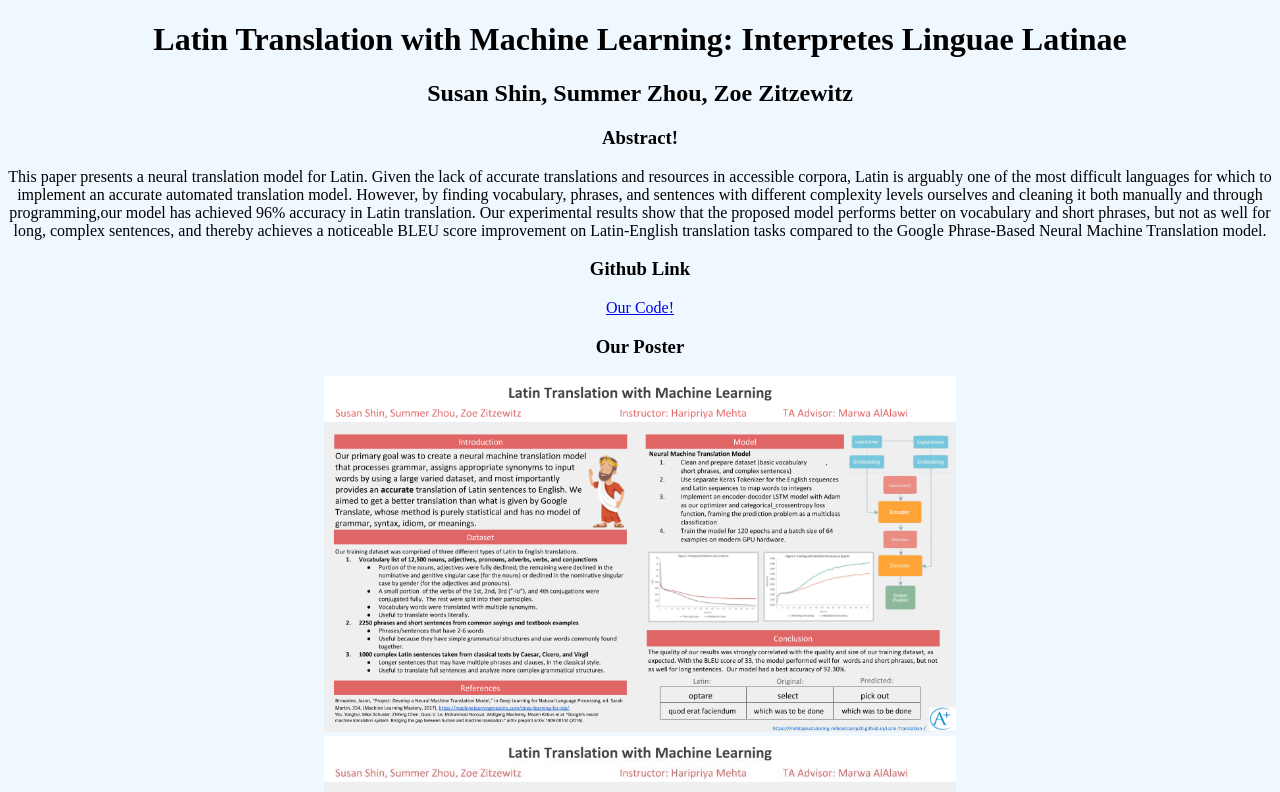
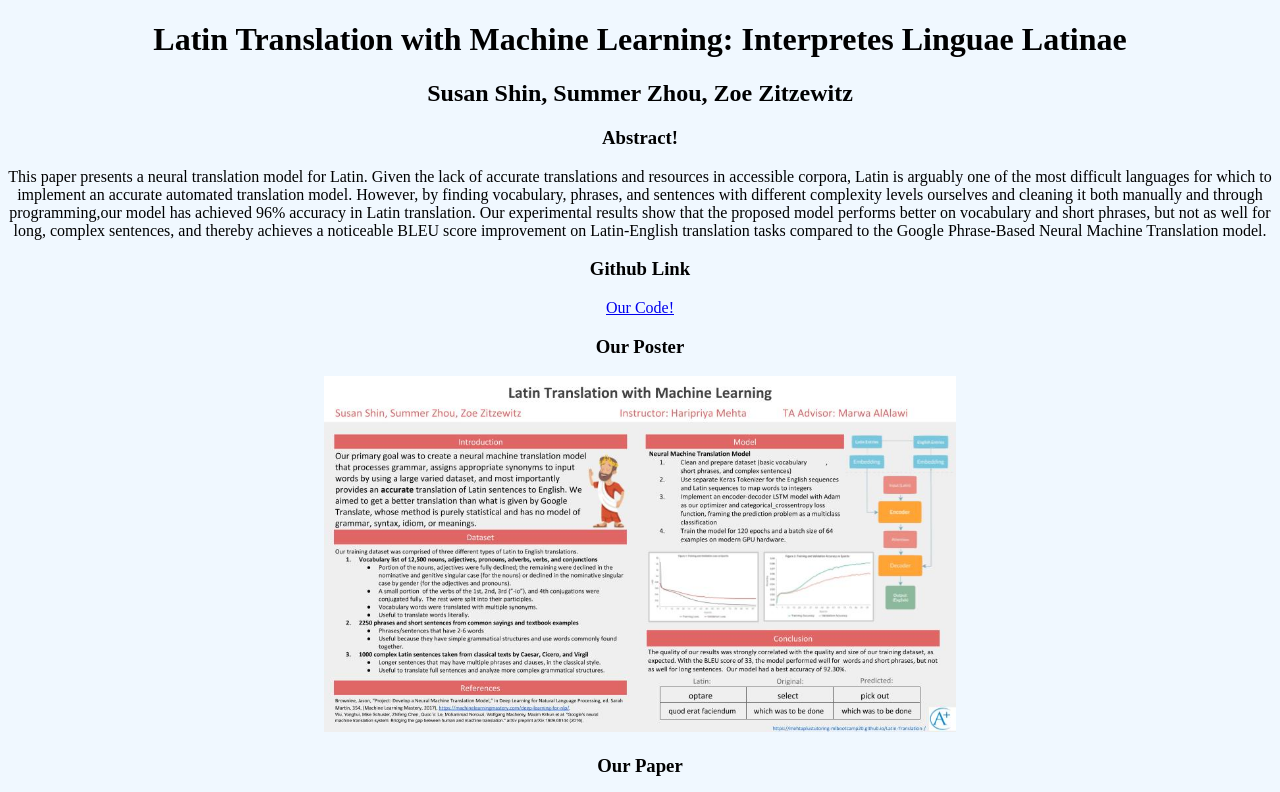
Before and after one commit to MehtaPlusTutoring-MLBootcamp20/Latin-Translation-, a plain HTML site: page index.html in a window 1280 px wide. Shown: the top 792 px of the page. Drawn offline with Linux system fonts and the light colour scheme; grey boxes are pictures that could not be loaded.

Commit message:
Update index.html

```diff
--- a/index.html
+++ b/index.html
@@ -15,7 +15,6 @@
         <h3>Github Link</h3>
         <a href="https://github.com/MehtaPlusTutoring-MLBootcamp20/Latin-Translation-.git">Our Code!</a>
         <h3>Our Poster </h3>
-        <img src="Latin Translation Demo (2).png" alt="Poster">
         <img src="Latin Translation Demo.jpg" alt="Poster">
         <h3>Our Paper </h3>
         <iframe  style="width:800px;height:800px"  src="https://flipbookpdf.net/web/site/0d2fc1ff569cb0ba98f842fcebfff75ec1477d15202007.pdf.html"  seamless="seamless" scrolling="no" frameborder="0" allowtransparency="true"></iframe>
```
